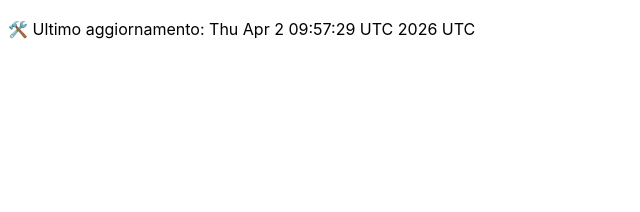
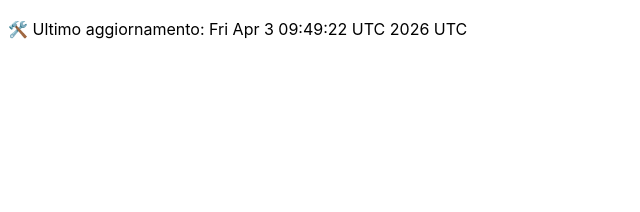
Before and after one commit to DanteTrb/DanteTrb.github.io, a Jekyll site: the page built from badges.md, in a window 1280 px wide. Shown: the top 212 px of the page, without its empty margins (0-640 px from the left). Built offline with Jekyll 4.4.1, drawn with Linux system fonts in a browser that asks for light colours; our own code applies the rules of GitHub Pages for plain Markdown files.

Commit message:
🛠️ Aggiornamento automatico badge

```diff
--- a/badges.md
+++ b/badges.md
@@ -1 +1 @@
-🛠️ Ultimo aggiornamento: Thu Apr  2 09:57:29 UTC 2026 UTC
+🛠️ Ultimo aggiornamento: Fri Apr  3 09:49:22 UTC 2026 UTC
```
